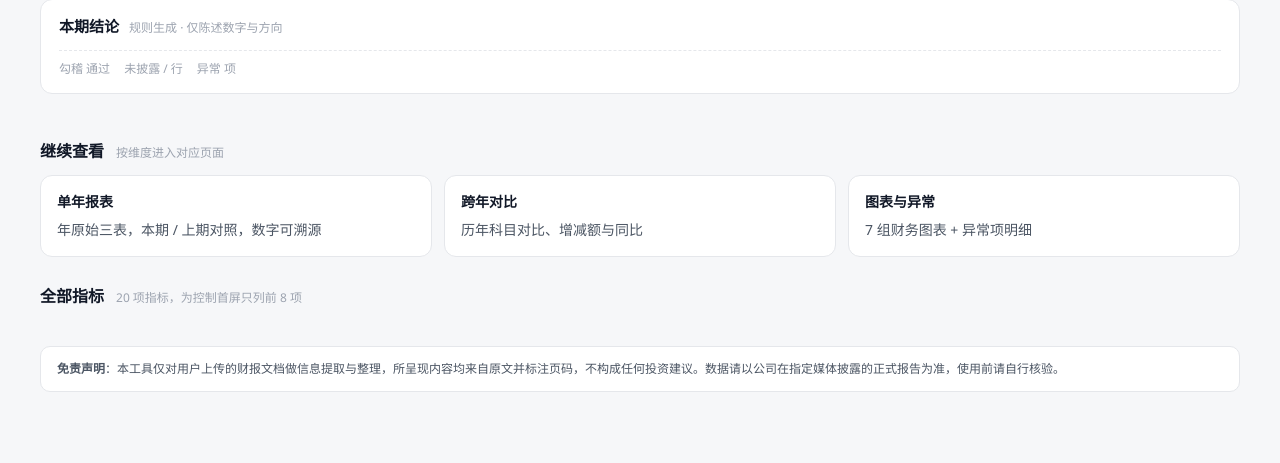
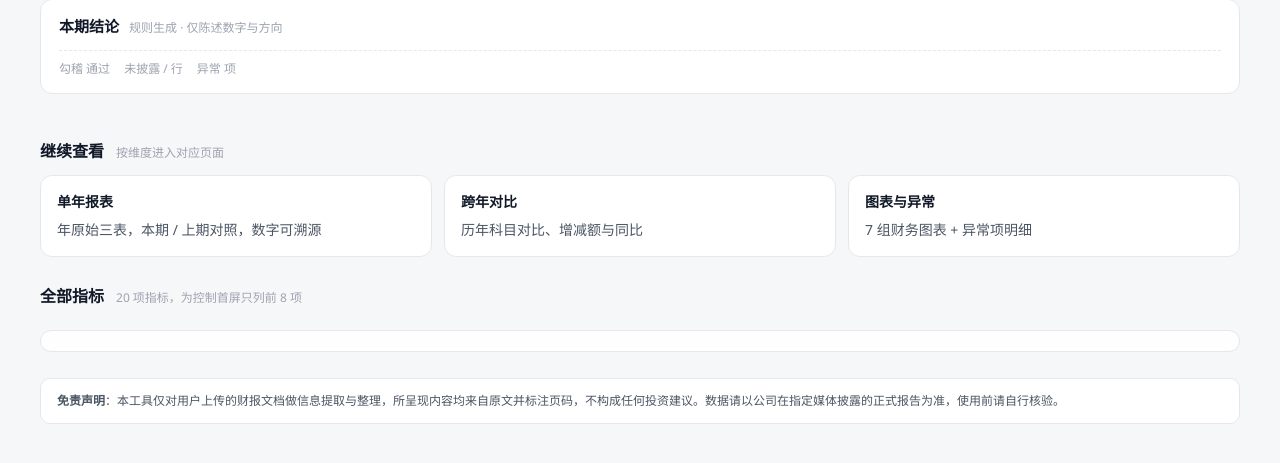
Before and after one commit to zhaoxuejie/moqian-fin-lens, a Python web app: template src/app/templates/overview.html in a window 1280 px wide. Shown: the part 201-664 px from the top of the page. Run offline with Jinja, Linux system fonts and the light colour scheme; the template is opened without the code that fills it, so the values that code supplies are empty.

Commit message:
style(dashboard): 全部指标改为卡片底色（TASK-020 补丁）

```diff
--- a/src/app/main.py
+++ b/src/app/main.py
@@ -35,7 +35,7 @@ from store.db import Database
 from store.repo import SessionRepository, cleanup_temp_files
 
 BASE_DIR = Path(__file__).resolve().parent
-APP_VERSION = "0.3.1"
+APP_VERSION = "0.3.2"
 
 templates = Jinja2Templates(directory=str(BASE_DIR / "templates"))
 
--- a/src/app/static/dashboard.css
+++ b/src/app/static/dashboard.css
@@ -264,3 +264,9 @@ tr.raw-head td { background: #fafbfc; color: var(--ink3); font-size: 12px; text-
 }
 .metric-table .mval small { font-size: 11px; font-weight: 400; color: var(--ink3); margin-left: 2px; }
 .metric-table .src { justify-self: end; }
+
+
+.metric-card { padding: 6px 18px; background: linear-gradient(180deg, #fffdfd, #ffffff); }
+.metric-card .metric-table { padding: 4px 0; }
+.metric-card .mrow { border-bottom: 1px dashed var(--line2); }
+.metric-card .mrow:last-child { border-bottom: none; }
--- a/src/app/templates/overview.html
+++ b/src/app/templates/overview.html
@@ -66,6 +66,7 @@
 
   <section class="section">
     <div class="section-hd"><h2>全部指标</h2><span>20 项指标，为控制首屏只列前 8 项</span></div>
+    <div class="card metric-card">
     <div class="metric-table">
       {% for item in metrics %}
       <div class="mrow">
@@ -75,6 +76,7 @@
       </div>
       {% endfor %}
     </div>
+    </div>
   </section>
 
 {% include "_foot.html" %}
```
